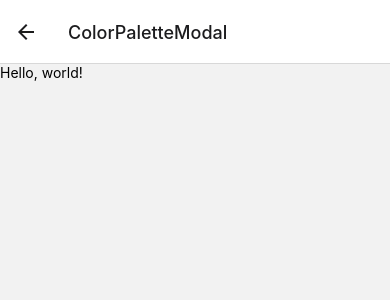
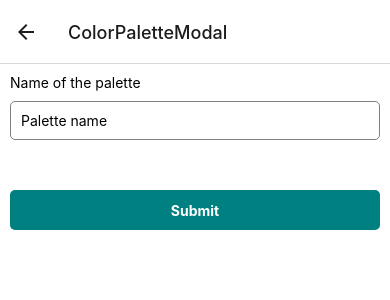
Before and after one commit to leandrodalmolin/fm-react-native, a React Native app: screen /ColorPaletteModal in a window 390 px wide. Shown: the top 300 px of the page. Built offline with nearby package versions, Linux system fonts and the light colour scheme; no server answers.

Commit message:
Add input and submit button to the modal window for future palette registration

```diff
--- a/screens/ColorPaletteModal.js
+++ b/screens/ColorPaletteModal.js
@@ -1,12 +1,65 @@
-import React from 'react';
-import { View, Text } from 'react-native';
+import React, { useCallback, useState } from 'react';
+import {
+  View,
+  Text,
+  TextInput,
+  StyleSheet,
+  TouchableOpacity,
+  Alert,
+} from 'react-native';
 
 const ColorPaletteModal = () => {
+  const [name, setName] = useState('');
+
+  const handleSubmit = useCallback(() => {
+    if (!name) {
+      Alert.alert('Please enter a palette name');
+    }
+  }, [name]);
+
   return (
-    <View>
-      <Text>Hello, world!</Text>
+    <View style={styles.container}>
+      <Text style={styles.name}>Name of the palette</Text>
+      <TextInput
+        style={styles.input}
+        value={name}
+        onChangeText={setName}
+        placeholder="Palette name"
+      />
+      <TouchableOpacity style={styles.button} onPress={handleSubmit}>
+        <Text style={styles.buttonText}>Submit</Text>
+      </TouchableOpacity>
     </View>
   );
 };
 
+const styles = StyleSheet.create({
+  container: {
+    flex: 1,
+    padding: 10,
+    backgroundColor: 'white',
+  },
+  name: {
+    marginBottom: 10,
+  },
+  input: {
+    borderColor: 'grey',
+    borderWidth: 1,
+    marginBottom: 50,
+    padding: 10,
+    borderRadius: 5,
+  },
+  button: {
+    height: 40,
+    backgroundColor: 'teal',
+    borderRadius: 5,
+    justifyContent: 'center',
+    alignItems: 'center',
+  },
+  buttonText: {
+    color: 'white',
+    fontWeight: 'bold',
+  },
+});
+
 export default ColorPaletteModal;
```
